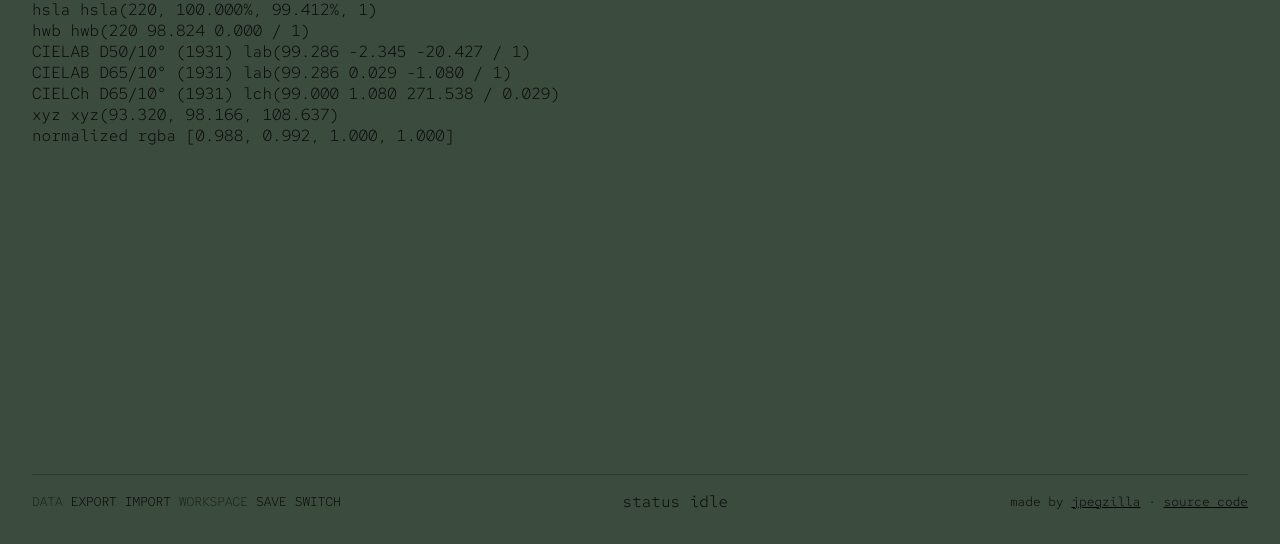
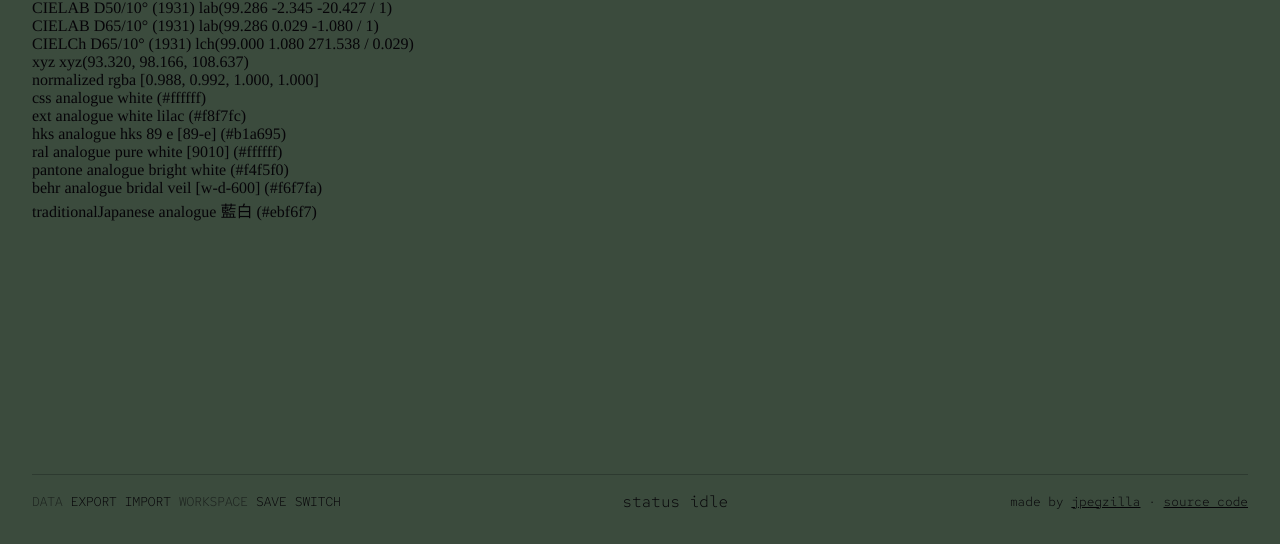
Before and after one commit to jpegzilla/onyx, a plain HTML site: page index.html in a window 1280 px wide. Shown: the part 256-800 px from the top of the page. Drawn offline with Linux system fonts and the light colour scheme; a web font is replaced by a local one.

Commit message:
slightly modified the color display

```diff
--- a/css/components/_colordisplay.sass
+++ b/css/components/_colordisplay.sass
@@ -76,7 +76,28 @@
           font-size: 6rem
           line-height: 6.2rem
 
-  .color-formats-container
+  .color-info-container
     +v.lightmono
 
     margin-top: v.$p-m
+
+    .color-info-container-header
+      margin-bottom: v.$p-m
+      font-size: 1.25rem
+      text-transform: uppercase
+      opacity: 0.6
+
+    .color-info-container-list
+      display: grid
+      grid-row-gap: v.$halfgap
+      grid-auto-flow: column dense
+      grid-template-rows: repeat(4, 1fr)
+
+      .color-info-format-container
+        max-width: max-content
+
+      .color-info-format
+        +v.fadebg
+
+        border-radius: v.$border-radius
+        padding: v.$button-padding
--- a/js/components/colorDisplay.mjs
+++ b/js/components/colorDisplay.mjs
@@ -28,6 +28,28 @@ class ColorDisplay extends Component {
 
   handleClosestColorData({ data }) {
     console.log('closest colors in other palettes', data)
+
+    minerva.place('otherColorPalettes', data)
+
+    const conversions = Object.entries(data)
+    let conversionsHTML = ``
+
+    conversions.forEach(([format, { name, code, hex }]) => {
+      conversionsHTML += html`
+        <div class="color-info-format-container">
+          <span class="color-info-format">${format} analogue</span>
+          <span class="color-info-unit"
+            >${name}${code ? ' [' + code + '] ' : ''} (${hex})</span
+          >
+        </div>
+      `
+    })
+
+    console.log('conversions to other formats', data)
+
+    this.querySelector(
+      '.color-info-container.palettes .color-info-container-list'
+    ).innerHTML = conversionsHTML
   }
 
   handleHarmonyData({ data }) {
@@ -42,16 +64,18 @@ class ColorDisplay extends Component {
 
     conversions.forEach(([format, value]) => {
       conversionsHTML += html`
-        <div class="color-conversion-format-container">
-          <span class="color-conversion-format">${format}</span>
-          <span class="color-conversion-unit">${value}</span>
+        <div class="color-info-format-container">
+          <span class="color-info-format">${format}</span>
+          <span class="color-info-unit">${value}</span>
         </div>
       `
     })
 
     console.log('conversions to other formats', data)
 
-    this.querySelector('.color-formats-extended').innerHTML = conversionsHTML
+    this.querySelector(
+      '.color-info-container.conversions .color-info-container-list'
+    ).innerHTML = conversionsHTML
   }
 
   /**
@@ -135,6 +159,7 @@ class ColorDisplay extends Component {
 
   connectedCallback() {
     this.innerHTML = html`
+      <div>
         <section class="color-display-container">
           <div class="color-display-readout"><span>#000000</span></div>
           <div class="color-display-selector">
@@ -151,9 +176,15 @@ class ColorDisplay extends Component {
             </button>
           </div>
         </section>
-      <section class="color-formats-container">
-        <div class="color-formats-extended"></div>
+
+        <section class="color-info-container conversions">
+          <div class="color-info-container-list"></div>
         </section>
+
+        <section class="color-info-container palettes">
+          <div class="color-info-container-list"></div>
+        </section>
+      </div>
     `
 
     const displayBackgroundColor = this.querySelector(
```
Lines whose indentation alone changed are shown as unchanged.
